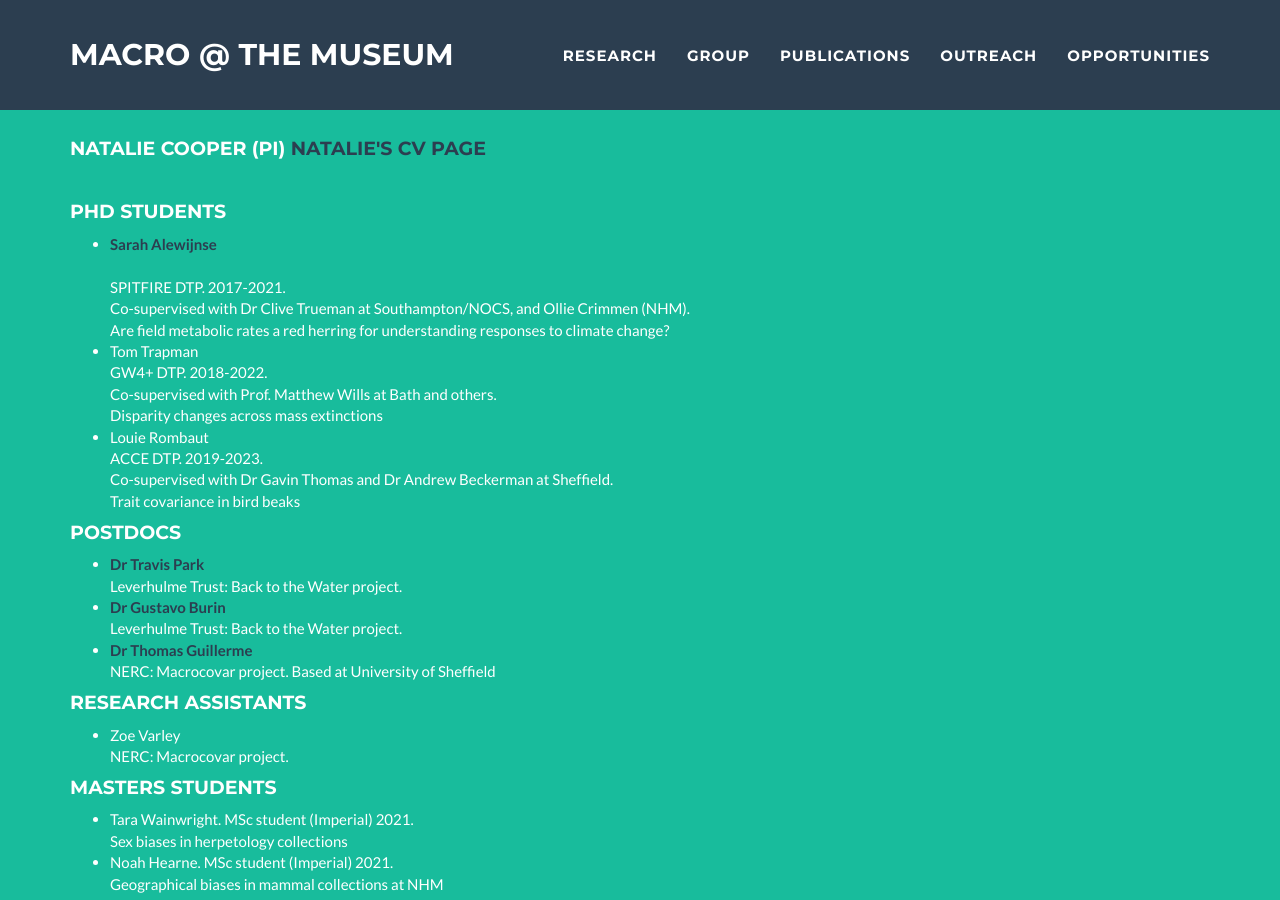
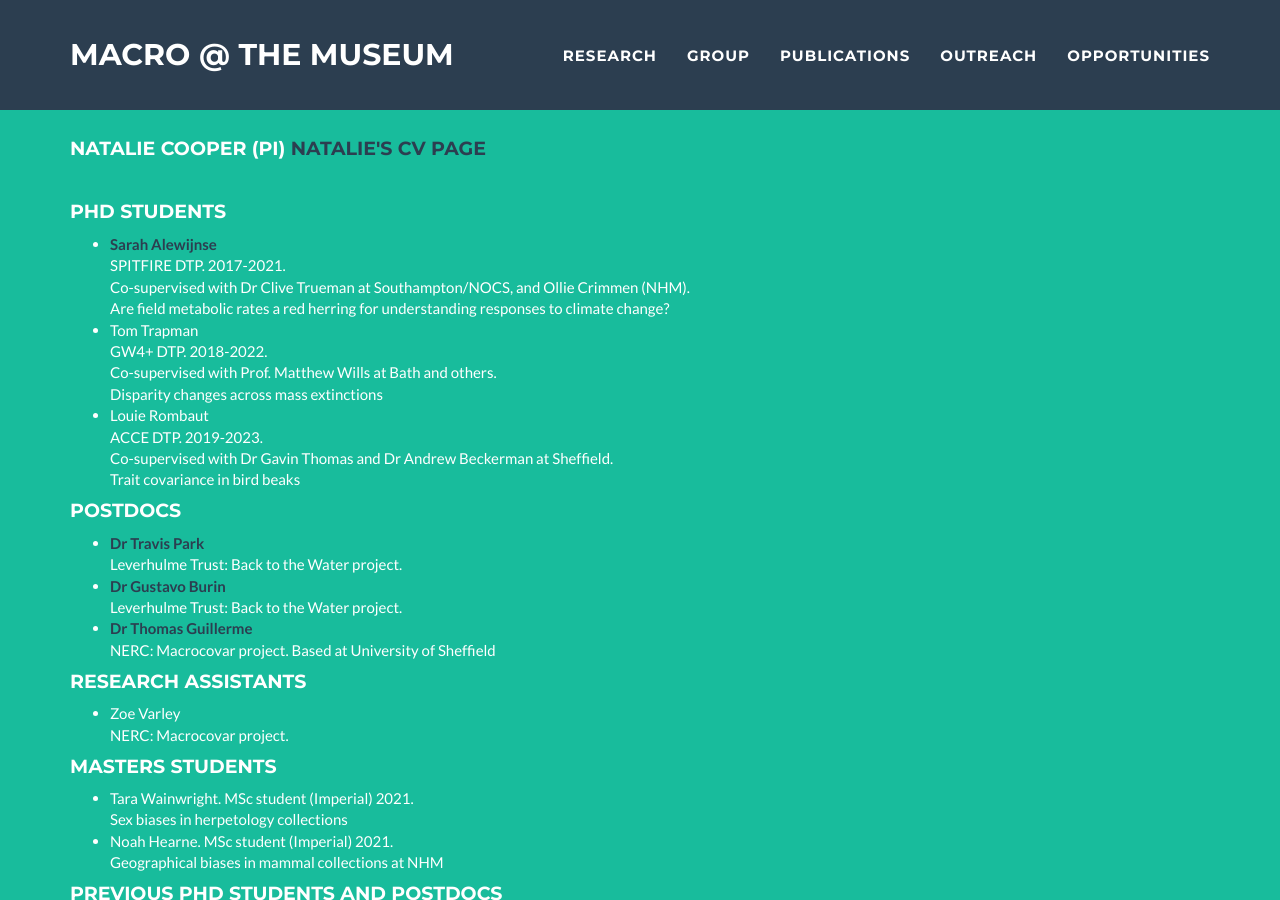
Before and after one commit to nhcooper123/nhcooper123.github.io, a Jekyll site: the page group.html, which Jekyll copies as it is, in a window 1280 px wide and 900 px high, scrolled down 447 px. Built offline with Jekyll 4.4.1, drawn with Linux system fonts in a browser that asks for light colours.

Commit message:
Fix typo

```diff
--- a/group.html
+++ b/group.html
@@ -135,7 +135,7 @@ We have fun and try to make science a nicer place! <br>
     <h4>PhD students</h4>
 
     <ul>
-    <li><a href="https://sarah-alewijnse.squarespace.com/"><strong><font color="2c3e50">Sarah Alewijnse</font></strong></a><br><br>
+    <li><a href="https://sarah-alewijnse.squarespace.com/"><strong><font color="2c3e50">Sarah Alewijnse</font></strong></a><br>
         SPITFIRE DTP. 2017-2021.<br>
         Co-supervised with Dr Clive Trueman at Southampton/NOCS, and Ollie Crimmen (NHM).<br>
         Are field metabolic rates a red herring for understanding responses to climate change?</li>
```
